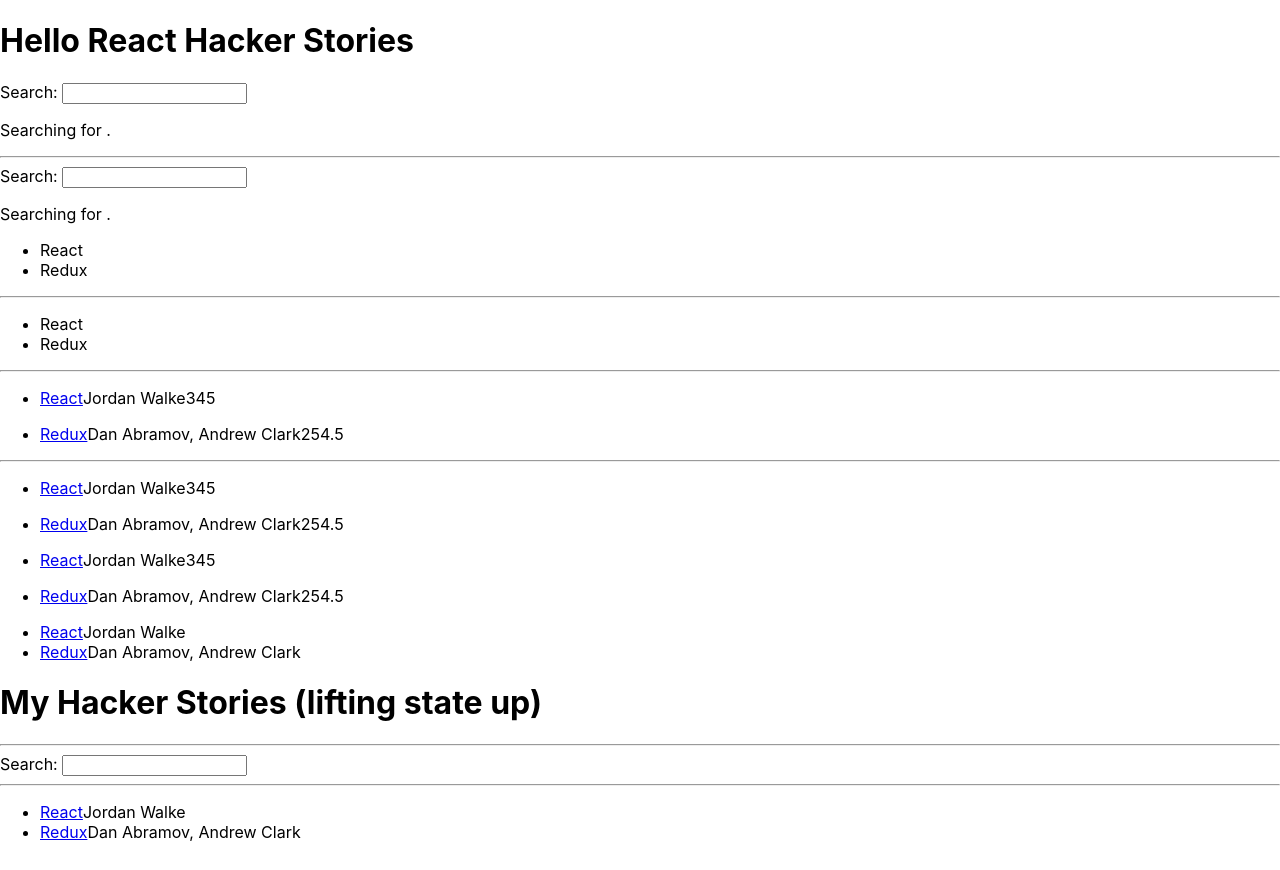
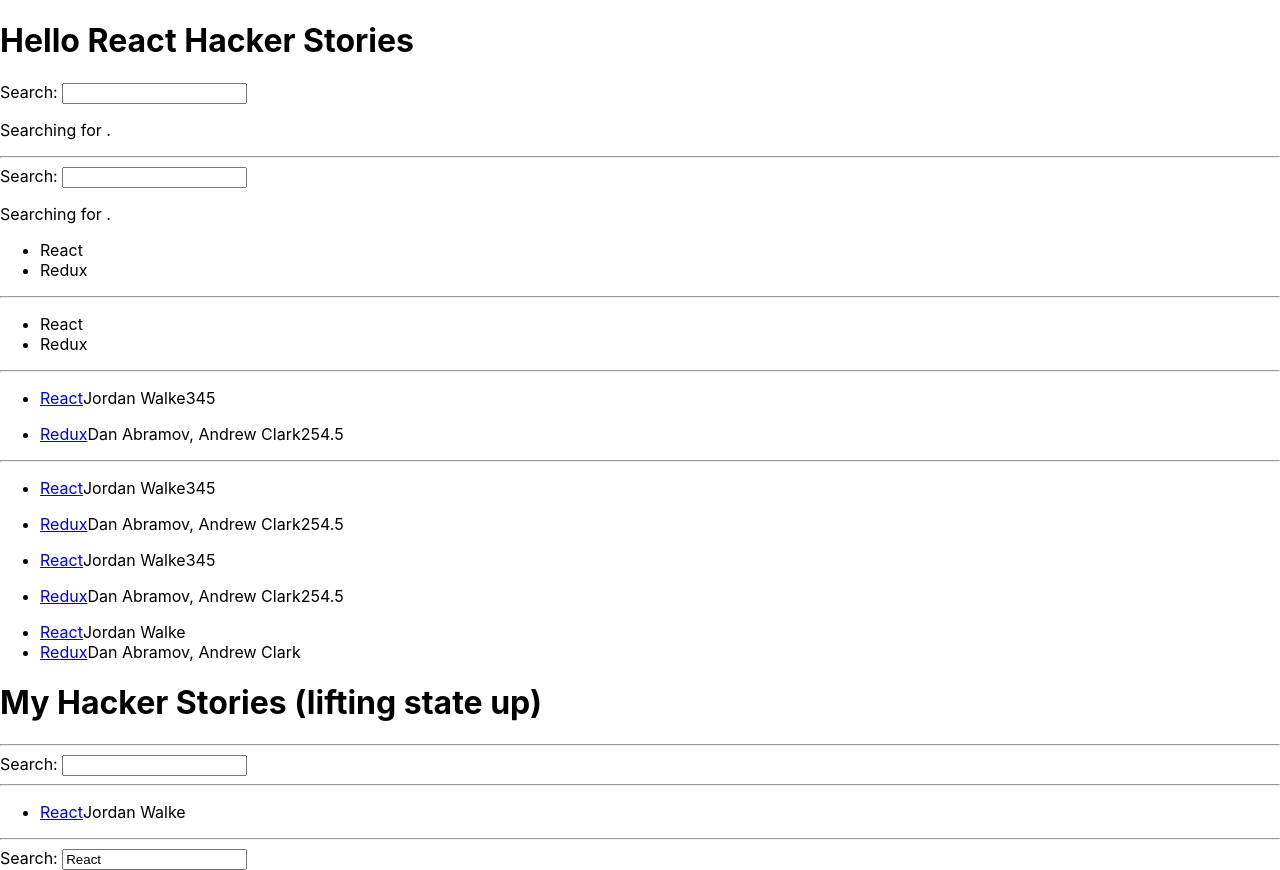
Before and after one commit to mehdimaaref7/learning-react, a React (Create React App) app: page / in a window 1280 px wide. Built offline with nearby package versions, Linux system fonts and the light colour scheme.

Commit message:
#12 [ENH] :sparkles: React Controlled Components
Signed-off-by: Mehdi Maaref <mehdimaaref@live.fr>

```diff
--- a/src/App.js
+++ b/src/App.js
@@ -48,7 +48,7 @@
     },
   ];
 
-  const [searchTerm, setSearchTerm] = useState('');
+  const [searchTerm, setSearchTerm] = useState('React');
 
   //A
   const handleSearch = (event) => {
@@ -129,7 +129,7 @@
       {/* <List list={stories}/> */}
       {/* creating another instance of List component */}
       <List />
-      <List_props list_props={stories}/>
+      <LIST_PROPS list_props={stories}/>
       <List2 list={stories}/>
 
       <h1>My Hacker Stories (lifting state up)</h1>
@@ -141,6 +141,10 @@
 
       <List2 list={searchedStories}/>
 
+      <hr/>
+
+      <Search4 search={searchTerm} onSearch={handleSearch}/>
+
 
     </div>
 
@@ -150,7 +154,7 @@
 }
 
 //definition of List component
-const List_props = (props) => (
+const LIST_PROPS = (props) => (
     <ul>
       {props.list_props.map((item) => (
           <li key={item.objectID}>
@@ -243,4 +247,16 @@
     </div>
   )
 
+  const Search4 = (props) => (
+    <div>
+      <label htmlFor="search"> Search: </label>
+      <input
+        id="search"
+        type="text"
+        value={props.search}
+        onChange={props.onSearch}
+      />
+    </div>
+  );
+
 export default App;
```
